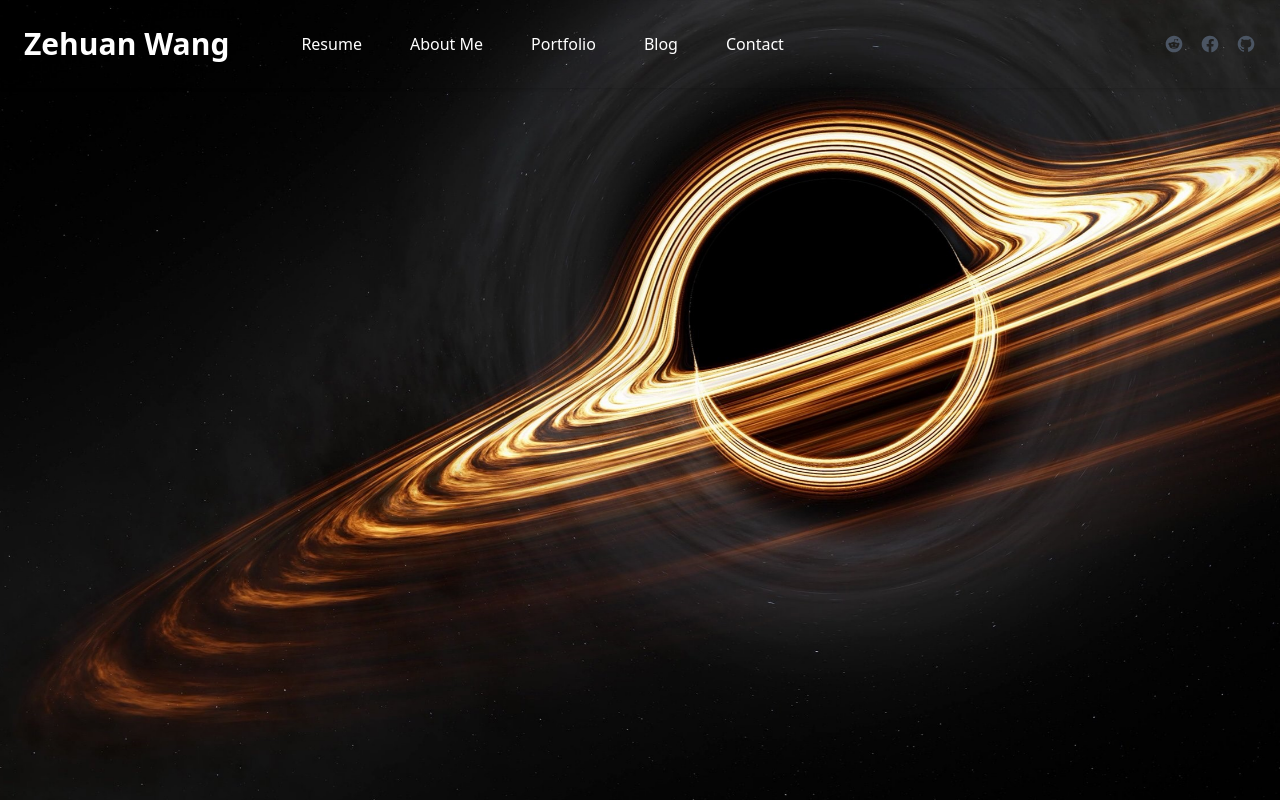
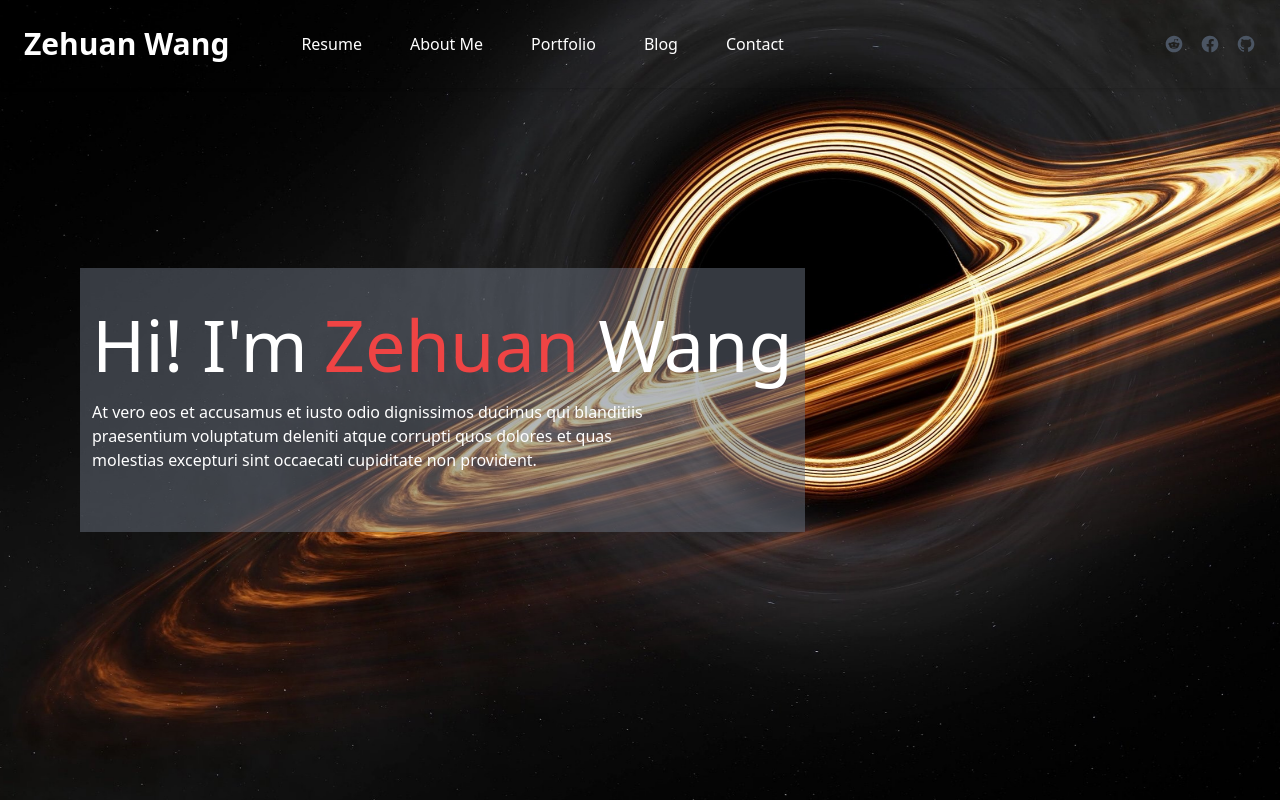
Before and after one commit to Marco-Ray/my_site, a Vue app: page / in a window 1280 px wide. Built offline with nearby package versions, Linux system fonts and the light colour scheme.

Commit message:
home page complete

```diff
--- a/src/components/Content.vue
+++ b/src/components/Content.vue
@@ -1,6 +1,18 @@
 <template>
-  <div id="bg">
-    This is the area of main content
+  <div id="bg" class="px-20 flex flex-col justify-center items-start">
+    <div class="px-3 py-10 bg-gray-500 bg-opacity-50">
+      <div class="text-7xl text-white flex flex-col lg:flex-row lg:gap-4">
+        <div>
+          <p >Hi! I'm</p>
+        </div>
+        <div>
+          <p><span class="text-red-500"> Zehuan</span> Wang</p>
+        </div>
+      </div>
+      <p class="text-white py-5 max-w-prose">At vero eos et accusamus et iusto odio dignissimos ducimus qui blanditiis
+        praesentium voluptatum deleniti atque corrupti quos dolores et quas
+        molestias excepturi sint occaecati cupiditate non provident.</p>
+    </div>
   </div>
 </template>
 
```
